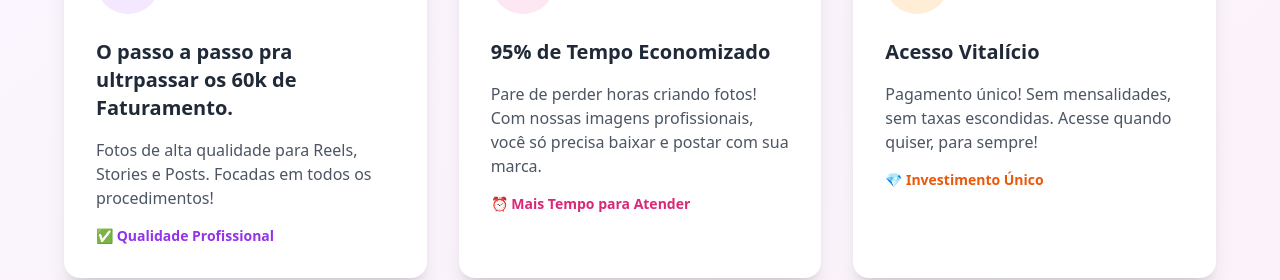
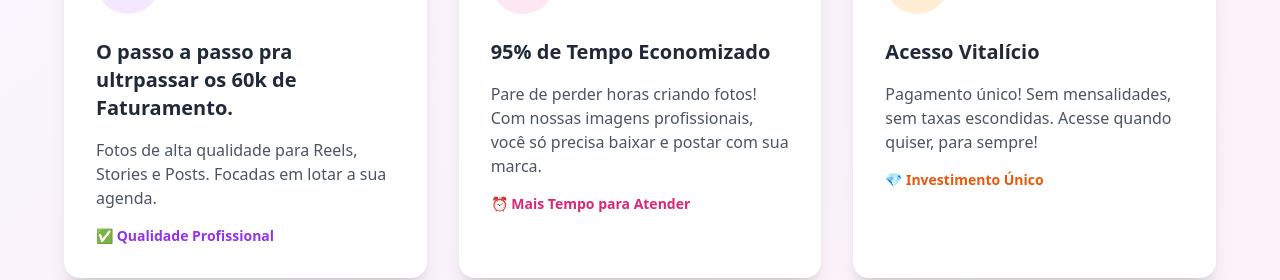
Before and after one commit to Magnus1385/KIT, a React (Vite) app: page / in a window 1280 px wide. Shown: the part 1960-2240 px from the top of the page. Built offline with nearby package versions, Linux system fonts and the light colour scheme.

Commit message:
Updated App.tsx

```diff
--- a/src/App.tsx
+++ b/src/App.tsx
@@ -244,7 +244,7 @@ function App() {
                 <Gift className="w-8 h-8 text-purple-600" />
               </div>
               <h3 className="text-xl font-bold mb-4 text-gray-800">O passo a passo pra ultrpassar os 60k de Faturamento.</h3>
-              <p className="text-gray-600 mb-4">Fotos de alta qualidade para Reels, Stories e Posts. Focadas em todos os procedimentos!</p>
+              <p className="text-gray-600 mb-4">Fotos de alta qualidade para Reels, Stories e Posts. Focadas em lotar a sua agenda.</p>
               <div className="text-sm text-purple-600 font-semibold">✅ Qualidade Profissional</div>
             </div>
 
```
